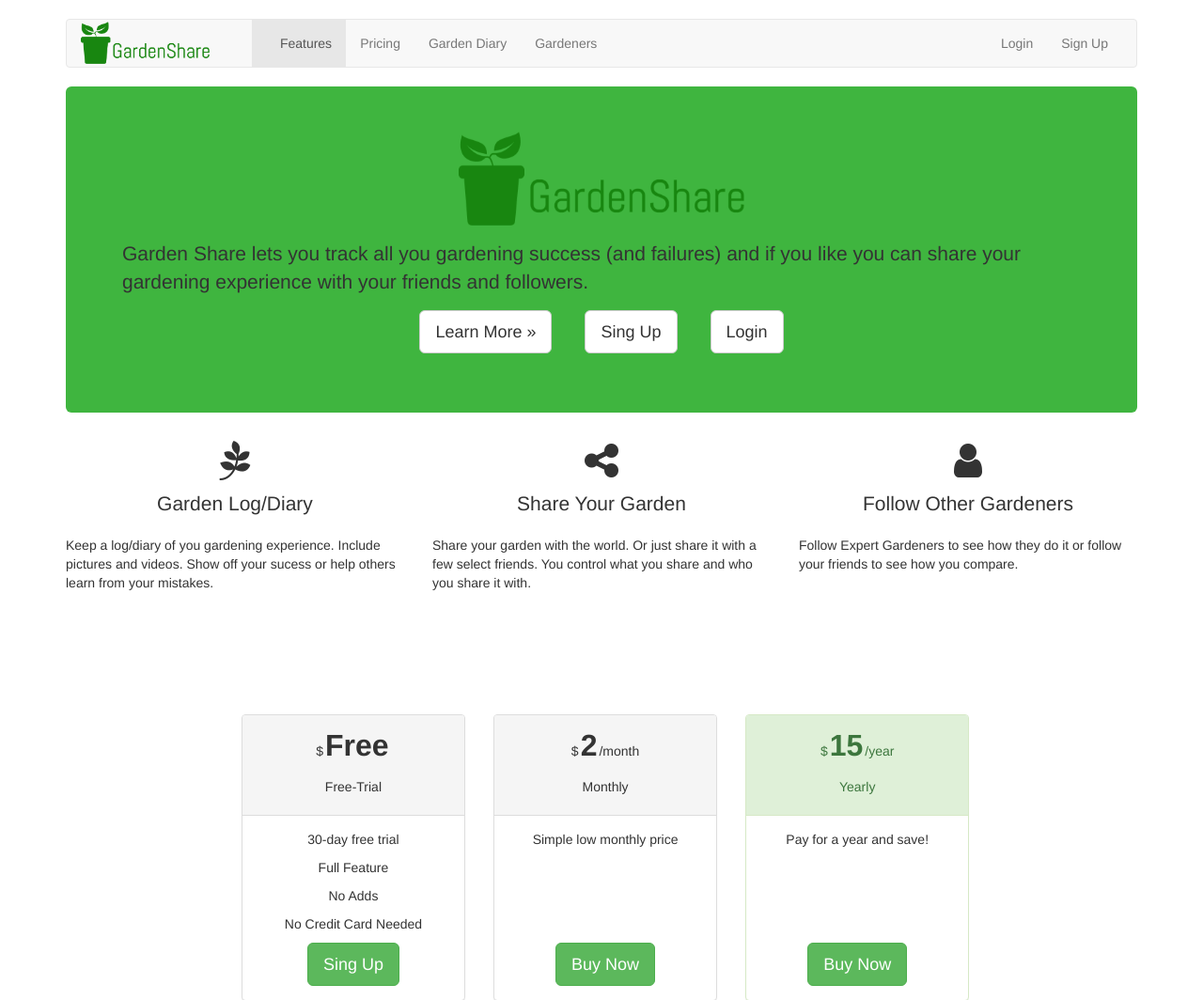
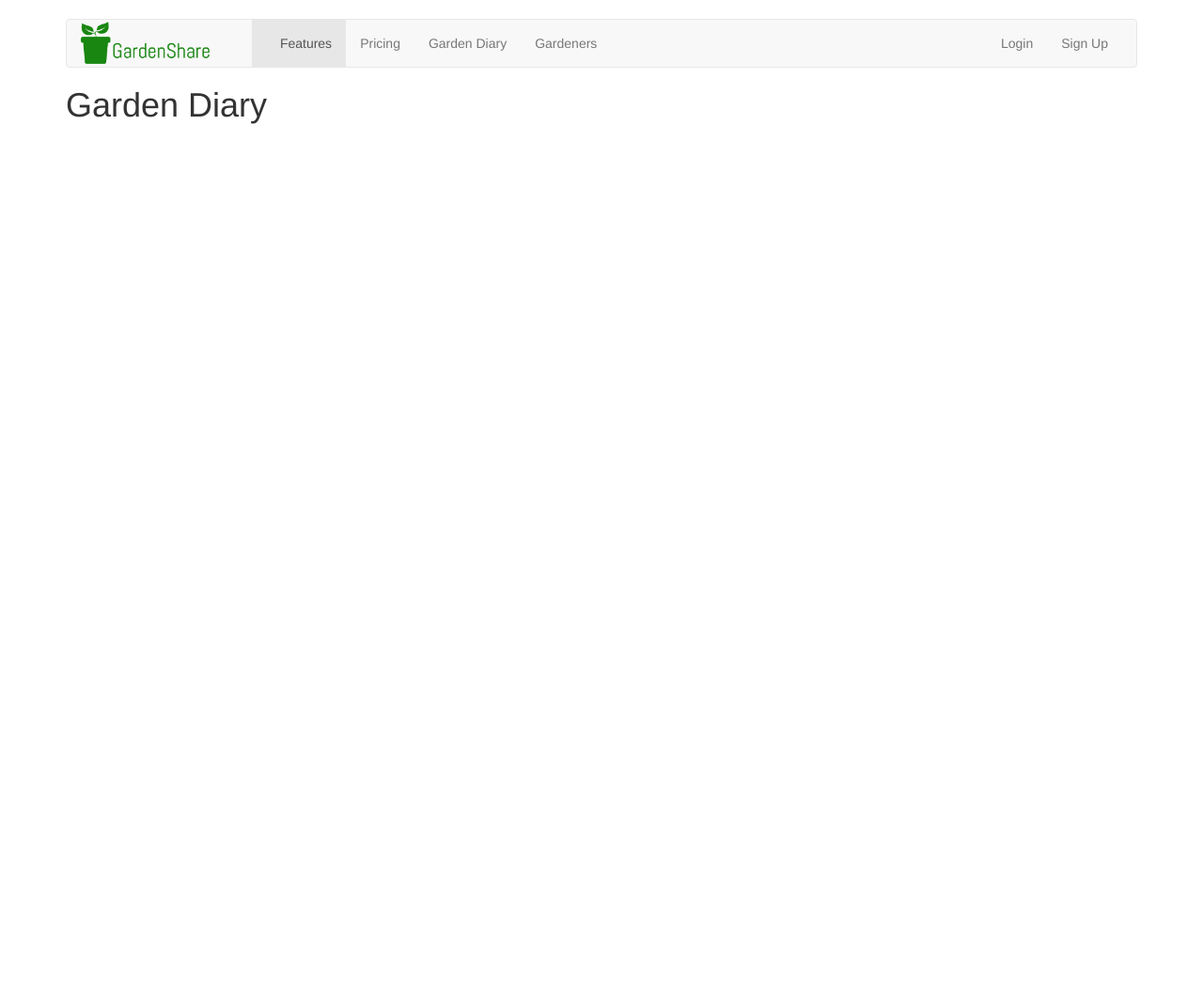
Before and after one commit to timpandrews/lunchbox, a Django app: page /gardenDiary/ in a window 1280 px wide. Shown: the top 1064 px of the page at 94% size. After the commit the page ends 132 px from the top, so only its background shows below. Run offline with Django 3.2, Linux system fonts and the light colour scheme; some libraries are stand-ins or nearby versions.

Commit message:
Added Index/Home & gardenDIary Page

```diff
--- a/gardenDiary/urls.py
+++ b/gardenDiary/urls.py
@@ -1,6 +1,6 @@
 from django.conf.urls import url
-from gardenDiary.views import (home, )
+from gardenDiary.views import (home, gardenDiary)
 
 urlpatterns = [
-    url(r'^$', home, name="home"),
+    url(r'^$', gardenDiary, name="gardenDiary"),
 ]
--- a/gardenDiary/views.py
+++ b/gardenDiary/views.py
@@ -4,6 +4,13 @@ from django.shortcuts import render
 def home(request):
 
     context = {
+        "title": "Home",
+    }
+    return render(request, "home.html", context)
+
+def gardenDiary(request):
+
+    context = {
         "title": "Garden Diary",
     }
-    return render(request, "home.html", context)
+    return render(request, "gardenDiary.html", context)
--- a/templates/_navbar.html
+++ b/templates/_navbar.html
@@ -4,18 +4,18 @@
     <div class="container-fluid">
         <div class="navbar-header">
             <button type="button" class="navbar-toggle collapsed" data-toggle="collapse" data-target="#navbar" aria-expanded="false" aria-controls="navbar">
-              <span class="sr-only">Toggle navigation</span>
-              <span class="icon-bar"></span>
-              <span class="icon-bar"></span>
-              <span class="icon-bar"></span>
+                <span class="sr-only">Toggle navigation</span>
+                <span class="icon-bar"></span>
+                <span class="icon-bar"></span>
+                <span class="icon-bar"></span>
             </button>
-            <a class="navbar-brand" href=""><img class="logo_nav" src="{% static 'img/gardenShare_logo.png' %}"</a>
+            <a class="navbar-brand" href="/"><img class="logo_nav" src="{% static 'img/gardenShare_logo.png' %}"</a>
         </div>
         <div id="navbar" class="navbar-collapse collapse">
             <ul class="nav navbar-nav">
                 <li class="active"><a href="#features">Features</a></li>
                 <li><a href="#pricing">Pricing</a></li>
-                <li><a href="">Garden Diary</a></li>
+                <li><a href="/gardenDiary">Garden Diary</a></li>
                 <li><a href="">Gardeners</a></li>
             </ul>
             <ul class="nav navbar-nav navbar-right">
--- /dev/null
+++ b/templates/gardenDiary.html
@@ -0,0 +1,8 @@
+{% extends "base.html" %}
+{% load staticfiles%}
+
+{% block content %}
+
+    <h1>{{ title }}</h1>
+
+{% endblock %}
--- a/templates/home.html
+++ b/templates/home.html
@@ -4,7 +4,7 @@
 {% block jumbotron %}
 <div class="jumbotron">
     <p class="center">
-        <img class="logo_jumbotron" src="{% static 'img/gardenShare_logo.png' %}" />
+        <img class="logo_jumbotron" src="{% static 'img/gardenShare_logoBlack.png' %}" />
     </p>
     <p>Garden Share lets you track all you gardening success (and failures) and if you like you can share your gardening experience with your friends and followers.</p>
     <p class="center">
```
